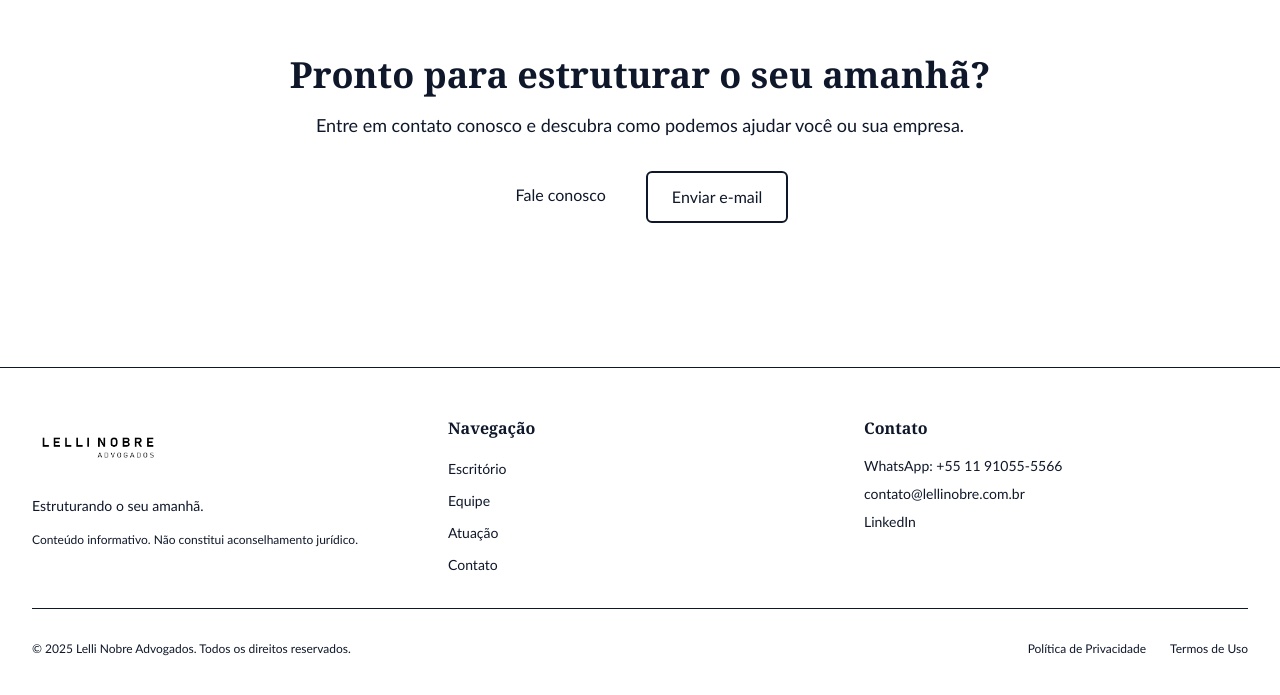
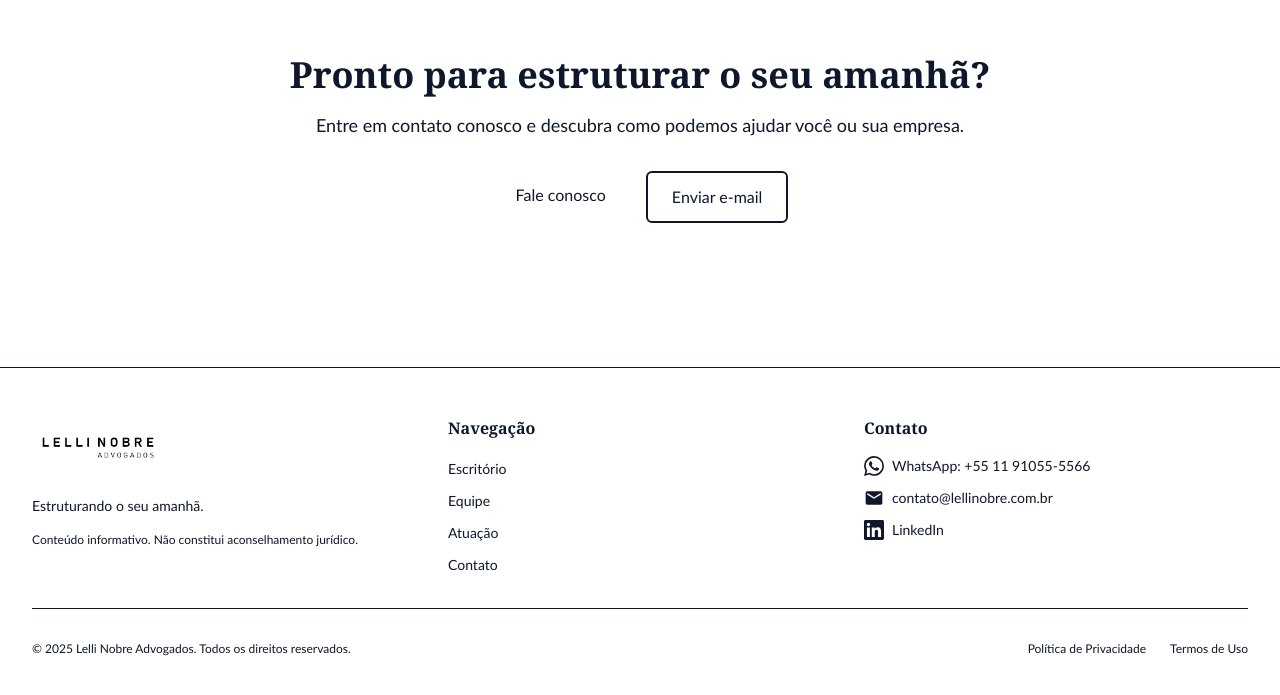
Before and after one commit to vmvaz1935/lellinobreinstitucional, a Next.js app: page / in a window 1280 px wide. Shown: the part 3869-4564 px from the top of the page. Built offline with nearby package versions, Linux system fonts and the light colour scheme.

Commit message:
Adiciona ícones coloridos para WhatsApp, Email, LinkedIn e Instagram

```diff
--- a/app/contato/page.tsx
+++ b/app/contato/page.tsx
@@ -3,6 +3,7 @@ import { Section } from '@/components/Section'
 import { ContactForm } from '@/components/ContactForm'
 import { LegalDisclaimer } from '@/components/LegalDisclaimer'
 import { siteContent } from '@/content/siteContent'
+import { WhatsAppIcon, EmailIcon, LinkedInIcon, InstagramIcon } from '@/components/Icons'
 
 export const metadata: Metadata = {
   title: 'Contato',
@@ -44,18 +45,20 @@ export default function ContatoPage() {
                     href={siteContent.contato.whatsapp}
                     target="_blank"
                     rel="noopener noreferrer"
-                    className="text-primary hover:text-primary/80 transition-colors focus-visible:outline-none focus-visible:ring-2 focus-visible:ring-primary focus-visible:ring-offset-2 rounded"
+                    className="flex items-center gap-2 text-foreground hover:text-primary transition-colors focus-visible:outline-none focus-visible:ring-2 focus-visible:ring-primary focus-visible:ring-offset-2 rounded"
                   >
-                    {siteContent.contato.telefone}
+                    <WhatsAppIcon className="w-5 h-5 flex-shrink-0" />
+                    <span>{siteContent.contato.telefone}</span>
                   </a>
                 </div>
                 <div>
                   <h3 className="font-semibold text-foreground mb-2">E-mail</h3>
                   <a
                     href={`mailto:${siteContent.contato.email}`}
-                    className="text-primary hover:text-primary/80 transition-colors focus-visible:outline-none focus-visible:ring-2 focus-visible:ring-primary focus-visible:ring-offset-2 rounded"
+                    className="flex items-center gap-2 text-foreground hover:text-primary transition-colors focus-visible:outline-none focus-visible:ring-2 focus-visible:ring-primary focus-visible:ring-offset-2 rounded"
                   >
-                    {siteContent.contato.email}
+                    <EmailIcon className="w-5 h-5 flex-shrink-0" />
+                    <span>{siteContent.contato.email}</span>
                   </a>
                 </div>
                 <div>
@@ -64,11 +67,26 @@ export default function ContatoPage() {
                     href={siteContent.contato.linkedin}
                     target="_blank"
                     rel="noopener noreferrer"
-                    className="text-primary hover:text-primary/80 transition-colors focus-visible:outline-none focus-visible:ring-2 focus-visible:ring-primary focus-visible:ring-offset-2 rounded"
+                    className="flex items-center gap-2 text-foreground hover:text-primary transition-colors focus-visible:outline-none focus-visible:ring-2 focus-visible:ring-primary focus-visible:ring-offset-2 rounded"
                   >
-                    Perfil da empresa
+                    <LinkedInIcon className="w-5 h-5 flex-shrink-0" />
+                    <span>Perfil da empresa</span>
                   </a>
                 </div>
+                {siteContent.contato.instagram && siteContent.contato.instagram !== '(Instagram a definir)' && (
+                  <div>
+                    <h3 className="font-semibold text-foreground mb-2">Instagram</h3>
+                    <a
+                      href={siteContent.contato.instagram}
+                      target="_blank"
+                      rel="noopener noreferrer"
+                      className="flex items-center gap-2 text-foreground hover:text-primary transition-colors focus-visible:outline-none focus-visible:ring-2 focus-visible:ring-primary focus-visible:ring-offset-2 rounded"
+                    >
+                      <InstagramIcon className="w-5 h-5 flex-shrink-0" />
+                      <span>Instagram</span>
+                    </a>
+                  </div>
+                )}
                 <div>
                   <h3 className="font-semibold text-foreground mb-2">Endereço</h3>
                   <p className="text-muted-foreground whitespace-pre-line">{siteContent.contato.endereco}</p>
--- a/components/Footer.tsx
+++ b/components/Footer.tsx
@@ -1,6 +1,7 @@
 import Link from 'next/link'
 import Image from 'next/image'
 import { siteContent } from '@/content/siteContent'
+import { WhatsAppIcon, EmailIcon, LinkedInIcon, InstagramIcon } from '@/components/Icons'
 
 export function Footer() {
   const currentYear = new Date().getFullYear()
@@ -70,23 +71,25 @@ export function Footer() {
           {/* Contato */}
           <div>
             <h4 className="font-semibold text-foreground mb-4">Contato</h4>
-            <ul className="space-y-2 text-sm text-muted-foreground">
+            <ul className="space-y-3 text-sm text-muted-foreground">
               <li>
                 <a
                   href={siteContent.contato.whatsapp}
                   target="_blank"
                   rel="noopener noreferrer"
-                  className="hover:text-foreground transition-colors focus-visible:outline-none focus-visible:ring-2 focus-visible:ring-primary focus-visible:ring-offset-2 rounded"
+                  className="flex items-center gap-2 hover:text-foreground transition-colors focus-visible:outline-none focus-visible:ring-2 focus-visible:ring-primary focus-visible:ring-offset-2 rounded"
                 >
-                  WhatsApp: {siteContent.contato.telefone}
+                  <WhatsAppIcon className="w-5 h-5 text-foreground flex-shrink-0" />
+                  <span>WhatsApp: {siteContent.contato.telefone}</span>
                 </a>
               </li>
               <li>
                 <a
                   href={`mailto:${siteContent.contato.email}`}
-                  className="hover:text-foreground transition-colors focus-visible:outline-none focus-visible:ring-2 focus-visible:ring-primary focus-visible:ring-offset-2 rounded"
+                  className="flex items-center gap-2 hover:text-foreground transition-colors focus-visible:outline-none focus-visible:ring-2 focus-visible:ring-primary focus-visible:ring-offset-2 rounded"
                 >
-                  {siteContent.contato.email}
+                  <EmailIcon className="w-5 h-5 text-foreground flex-shrink-0" />
+                  <span>{siteContent.contato.email}</span>
                 </a>
               </li>
               <li>
@@ -94,11 +97,25 @@ export function Footer() {
                   href={siteContent.contato.linkedin}
                   target="_blank"
                   rel="noopener noreferrer"
-                  className="hover:text-foreground transition-colors focus-visible:outline-none focus-visible:ring-2 focus-visible:ring-primary focus-visible:ring-offset-2 rounded"
+                  className="flex items-center gap-2 hover:text-foreground transition-colors focus-visible:outline-none focus-visible:ring-2 focus-visible:ring-primary focus-visible:ring-offset-2 rounded"
                 >
-                  LinkedIn
+                  <LinkedInIcon className="w-5 h-5 text-foreground flex-shrink-0" />
+                  <span>LinkedIn</span>
                 </a>
               </li>
+              {siteContent.contato.instagram && siteContent.contato.instagram !== '(Instagram a definir)' && (
+                <li>
+                  <a
+                    href={siteContent.contato.instagram}
+                    target="_blank"
+                    rel="noopener noreferrer"
+                    className="flex items-center gap-2 hover:text-foreground transition-colors focus-visible:outline-none focus-visible:ring-2 focus-visible:ring-primary focus-visible:ring-offset-2 rounded"
+                  >
+                    <InstagramIcon className="w-5 h-5 text-foreground flex-shrink-0" />
+                    <span>Instagram</span>
+                  </a>
+                </li>
+              )}
             </ul>
           </div>
         </div>
--- /dev/null
+++ b/components/Icons.tsx
@@ -0,0 +1,59 @@
+interface IconProps {
+  className?: string
+}
+
+export function WhatsAppIcon({ className = 'w-5 h-5' }: IconProps) {
+  return (
+    <svg
+      className={className}
+      fill="currentColor"
+      viewBox="0 0 24 24"
+      xmlns="http://www.w3.org/2000/svg"
+      aria-hidden="true"
+    >
+      <path d="M17.472 14.382c-.297-.149-1.758-.867-2.03-.967-.273-.099-.471-.148-.67.15-.197.297-.767.966-.94 1.164-.173.199-.347.223-.644.075-.297-.15-1.255-.463-2.39-1.475-.883-.788-1.48-1.761-1.653-2.059-.173-.297-.018-.458.13-.606.134-.133.298-.347.446-.52.149-.174.198-.298.298-.497.099-.198.05-.371-.025-.52-.075-.149-.669-1.612-.916-2.207-.242-.579-.487-.5-.669-.51-.173-.008-.371-.01-.57-.01-.198 0-.52.074-.792.372-.272.297-1.04 1.016-1.04 2.479 0 1.462 1.065 2.875 1.213 3.074.149.198 2.096 3.2 5.077 4.487.709.306 1.262.489 1.694.625.712.227 1.36.195 1.871.118.571-.085 1.758-.719 2.006-1.413.248-.694.248-1.289.173-1.413-.074-.124-.272-.198-.57-.347m-5.421 7.403h-.004a9.87 9.87 0 01-5.031-1.378l-.361-.214-3.741.982.998-3.648-.235-.374a9.86 9.86 0 01-1.51-5.26c.001-5.45 4.436-9.884 9.888-9.884 2.64 0 5.122 1.03 6.988 2.898a9.825 9.825 0 012.893 6.994c-.003 5.45-4.437 9.884-9.885 9.884m8.413-18.297A11.815 11.815 0 0012.05 0C5.495 0 .16 5.335.157 11.892c0 2.096.547 4.142 1.588 5.945L.057 24l6.305-1.654a11.882 11.882 0 005.683 1.448h.005c6.554 0 11.89-5.335 11.893-11.893a11.821 11.821 0 00-3.48-8.413Z" />
+    </svg>
+  )
+}
+
+export function EmailIcon({ className = 'w-5 h-5' }: IconProps) {
+  return (
+    <svg
+      className={className}
+      fill="currentColor"
+      viewBox="0 0 24 24"
+      xmlns="http://www.w3.org/2000/svg"
+      aria-hidden="true"
+    >
+      <path d="M20 4H4c-1.1 0-1.99.9-1.99 2L2 18c0 1.1.9 2 2 2h16c1.1 0 2-.9 2-2V6c0-1.1-.9-2-2-2zm0 4l-8 5-8-5V6l8 5 8-5v2z" />
+    </svg>
+  )
+}
+
+export function LinkedInIcon({ className = 'w-5 h-5' }: IconProps) {
+  return (
+    <svg
+      className={className}
+      fill="currentColor"
+      viewBox="0 0 24 24"
+      xmlns="http://www.w3.org/2000/svg"
+      aria-hidden="true"
+    >
+      <path d="M20.447 20.452h-3.554v-5.569c0-1.328-.027-3.037-1.852-3.037-1.853 0-2.136 1.445-2.136 2.939v5.667H9.351V9h3.414v1.561h.046c.477-.9 1.637-1.85 3.37-1.85 3.601 0 4.267 2.37 4.267 5.455v6.286zM5.337 7.433c-1.144 0-2.063-.926-2.063-2.065 0-1.138.92-2.063 2.063-2.063 1.14 0 2.064.925 2.064 2.063 0 1.139-.925 2.065-2.064 2.065zm1.782 13.019H3.555V9h3.564v11.452zM22.225 0H1.771C.792 0 0 .774 0 1.729v20.542C0 23.227.792 24 1.771 24h20.451C23.2 24 24 23.227 24 22.271V1.729C24 .774 23.2 0 22.222 0h.003z" />
+    </svg>
+  )
+}
+
+export function InstagramIcon({ className = 'w-5 h-5' }: IconProps) {
+  return (
+    <svg
+      className={className}
+      fill="currentColor"
+      viewBox="0 0 24 24"
+      xmlns="http://www.w3.org/2000/svg"
+      aria-hidden="true"
+    >
+      <path d="M12 2.163c3.204 0 3.584.012 4.85.07 3.252.148 4.771 1.691 4.919 4.919.058 1.265.069 1.645.069 4.849 0 3.205-.012 3.584-.069 4.849-.149 3.225-1.664 4.771-4.919 4.919-1.266.058-1.644.07-4.85.07-3.204 0-3.584-.012-4.849-.07-3.26-.149-4.771-1.699-4.919-4.92-.058-1.265-.07-1.644-.07-4.849 0-3.204.013-3.583.07-4.849.149-3.227 1.664-4.771 4.919-4.919 1.266-.057 1.645-.069 4.849-.069zm0-2.163c-3.259 0-3.667.014-4.947.072-4.358.2-6.78 2.618-6.98 6.98-.059 1.281-.073 1.689-.073 4.948 0 3.259.014 3.668.072 4.948.2 4.358 2.618 6.78 6.98 6.98 1.281.058 1.689.072 4.948.072 3.259 0 3.668-.014 4.948-.072 4.354-.2 6.782-2.618 6.979-6.98.059-1.28.073-1.689.073-4.948 0-3.259-.014-3.667-.072-4.947-.196-4.354-2.617-6.78-6.979-6.98-1.281-.059-1.69-.073-4.949-.073zm0 5.838c-3.403 0-6.162 2.759-6.162 6.162s2.759 6.163 6.162 6.163 6.162-2.759 6.162-6.163c0-3.403-2.759-6.162-6.162-6.162zm0 10.162c-2.209 0-4-1.79-4-4 0-2.209 1.791-4 4-4s4 1.791 4 4c0 2.21-1.791 4-4 4zm6.406-11.845c-.796 0-1.441.645-1.441 1.44s.645 1.44 1.441 1.44c.795 0 1.439-.645 1.439-1.44s-.644-1.44-1.439-1.44z" />
+    </svg>
+  )
+}
--- a/content/siteContent.ts
+++ b/content/siteContent.ts
@@ -94,6 +94,7 @@ export const siteContent = {
     email: 'contato@lellinobre.com.br',
     site: 'www.lellinobre.com.br',
     linkedin: 'https://www.linkedin.com/company/lellinobreadvogados/?viewAsMember=true',
+    instagram: '(Instagram a definir)',
     endereco: 'Av. Angélica, 672 - 14º andar, Cj. 141\nHigienópolis, São Paulo - SP, 01228-000',
     horario: '(Horário de atendimento a definir)',
   },
```
